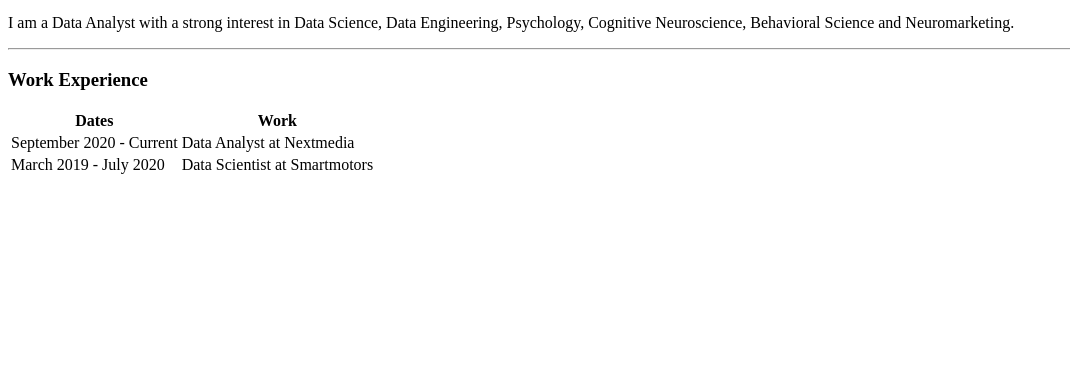
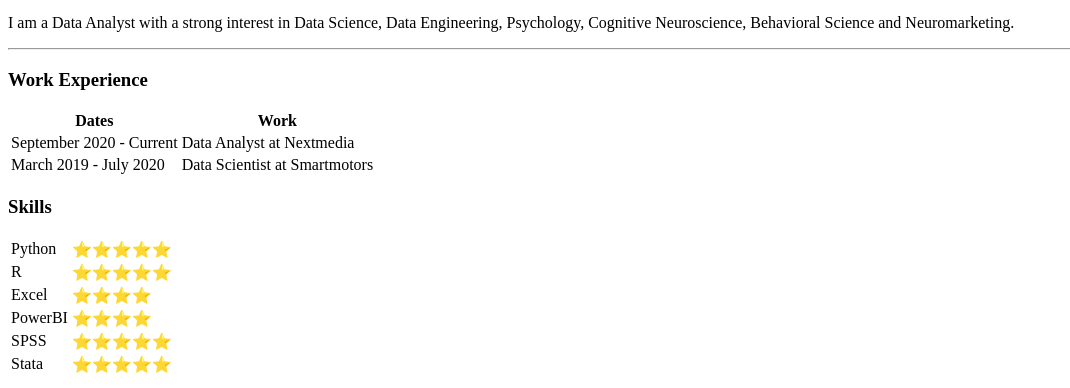
Before and after one commit to rubengura/Web-Development, a plain HTML site: page HTML - Personal Site/index.html in a window 1280 px wide. Shown: the part 412-800 px from the top of the page, without its empty margins (0-1070 px from the left). Drawn offline with Linux system fonts and the light colour scheme.

Commit message:
Added table with skills

```diff
--- a/HTML - Personal Site/index.html
+++ b/HTML - Personal Site/index.html
@@ -31,7 +31,34 @@
         <td>Data Scientist at Smartmotors</td>
       </tr>
     </tbody>
+  </table>
 
+  <h3>Skills</h3>
+  <table>
+    <tr>
+      <td>Python</td>
+      <td>⭐⭐⭐⭐⭐</td>
+    </tr>
+    <tr>
+      <td>R</td>
+      <td>⭐⭐⭐⭐⭐</td>
+    </tr>
+    <tr>
+      <td>Excel</td>
+      <td>⭐⭐⭐⭐</td>
+    </tr>
+    <tr>
+      <td>PowerBI</td>
+      <td>⭐⭐⭐⭐</td>
+    </tr>
+    <tr>
+      <td>SPSS</td>
+      <td>⭐⭐⭐⭐⭐</td>
+    </tr>
+    <tr>
+      <td>Stata</td>
+      <td>⭐⭐⭐⭐⭐</td>
+    </tr>
   </table>
 </body>
 
```
